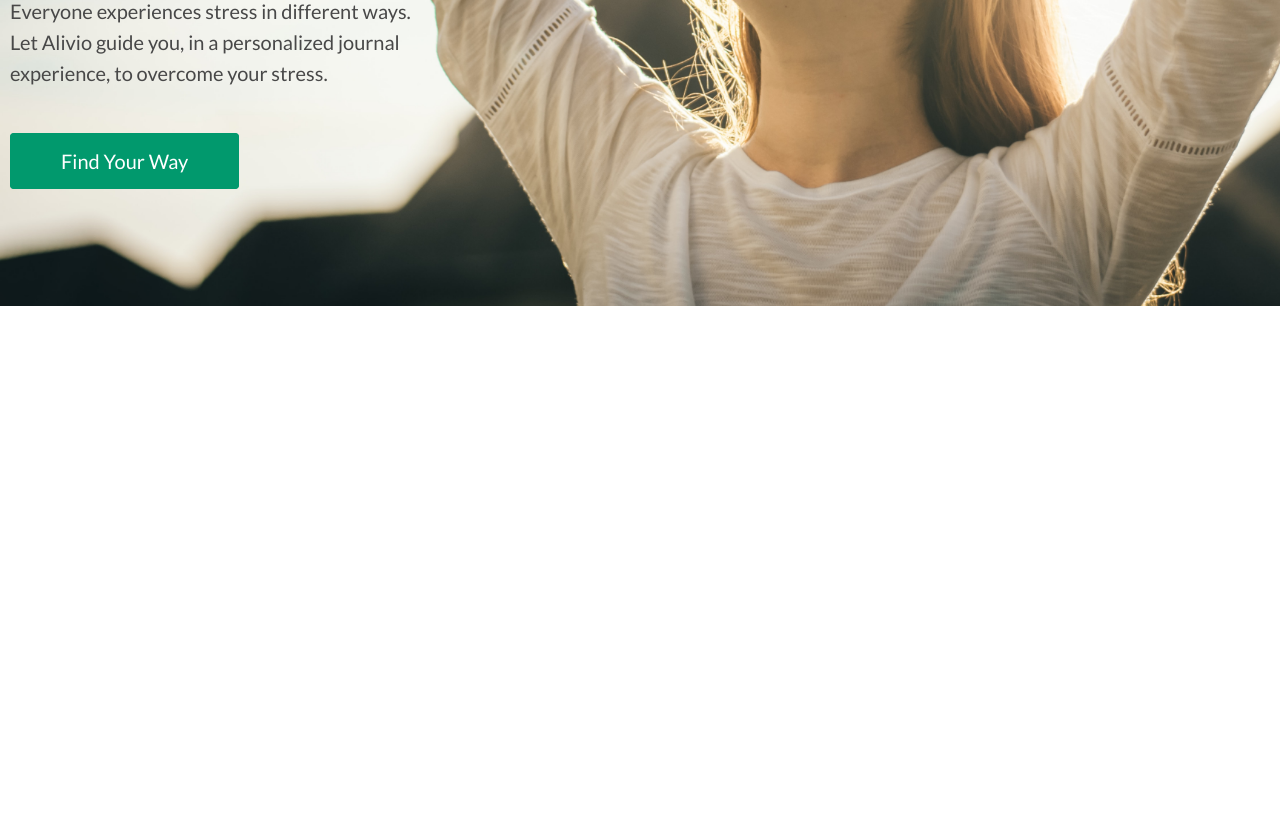
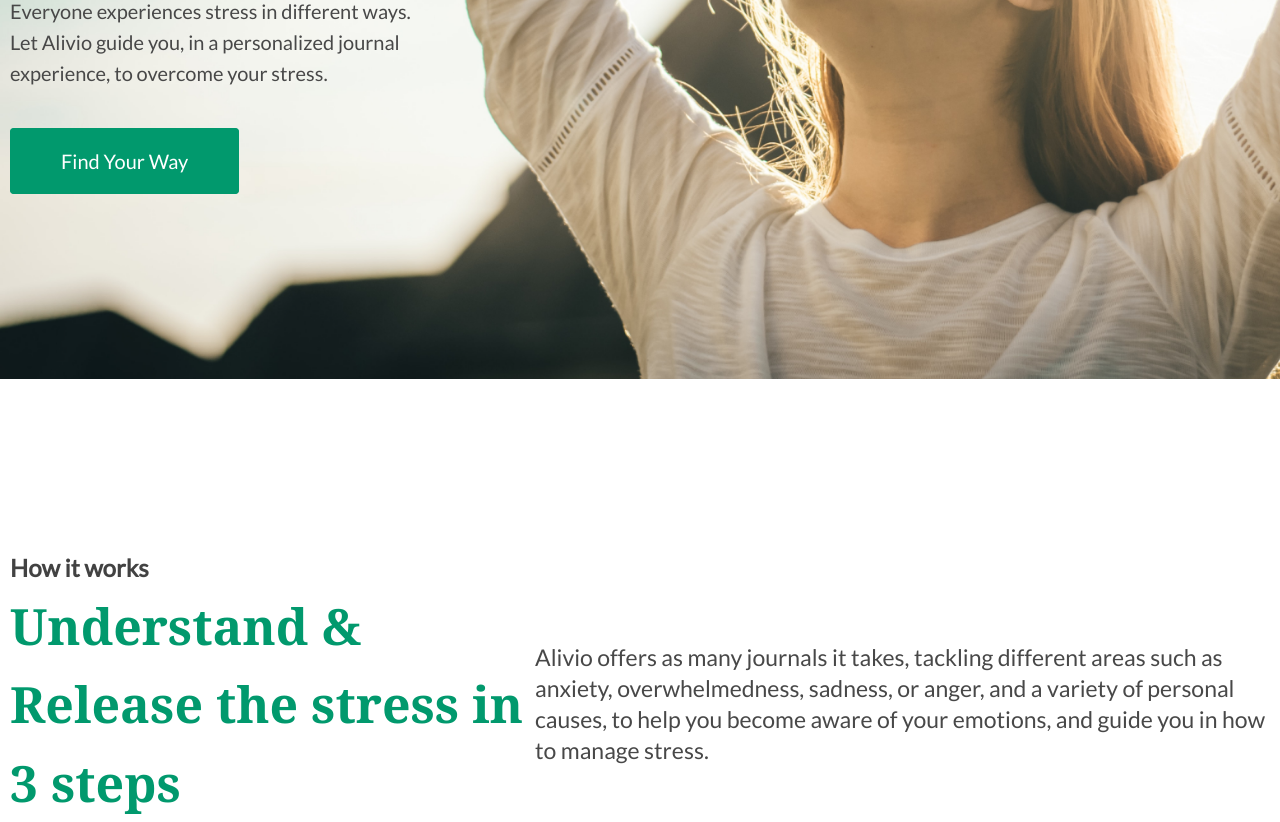
Before and after one commit to HardMove/Alivio, a plain HTML site: page index.html in a window 1280 px wide. Shown: the part 440-1262 px from the top of the page. Before the commit the page ends 883 px from the top, so only its background shows below. Drawn offline with Linux system fonts and the light colour scheme.

Commit message:
how it works added

```diff
--- a/index.html
+++ b/index.html
@@ -32,11 +32,25 @@
       <section class="bg-image">
          <div class="container">
             <h1>Be aware, Manage well.</h1>
-            <p class="main-text">
+            <p class="text">
                Everyone experiences stress in different ways.
                Let Alivio guide you, in a personalized journal experience, to overcome your stress.
             </p>
-            <a href="#" class="main-button">Find Your Way</a>
+            <a href="#" class="button">Find Your Way</a>
+         </div>
+      </section>
+
+      <section class="info">
+         <div class="container">
+            <p class="info__mini">How it works</p>
+            <div class="info__main">
+               <h2>Understand & Release the stress in 3 steps</h2>
+               <p class="text">
+                  Alivio offers as many journals it takes, tackling different areas such as anxiety, overwhelmedness,
+                  sadness, or anger, and a variety of personal causes, to help you become aware of your emotions, and
+                  guide you in how to manage stress.
+               </p>
+            </div>
          </div>
       </section>
    </main>
--- a/scss/style.scss
+++ b/scss/style.scss
@@ -68,11 +68,10 @@ body {
 }
 
 .bg-image {
-   display: block;
    height: 92vh;
    background-image: url(../img/bg.png);
    background-repeat: no-repeat;
-   background-size: 100%;
+   background-size: cover;
    margin-top: 83px;
 
    h1 {
@@ -87,13 +86,13 @@ body {
       color: #01996d;
    }
 
-   .main-text {
+   .text {
       max-width: 420px;
       padding-bottom: 60px;
    }
 }
 
-.main-text {
+.text {
    font-family: "Lato";
    font-style: normal;
    font-weight: 400;
@@ -102,7 +101,7 @@ body {
    color: #484848;
 }
 
-.main-button {
+.button {
    font-family: "Lato";
    font-style: normal;
    font-weight: 400;
@@ -113,5 +112,36 @@ body {
    background: #01996d;
    border: 1px solid #01996d;
    border-radius: 4px;
-   padding: 15px 50px;
+   padding: 20px 50px;
 }
+
+.info {
+   &__mini {
+      font-family: "Lato";
+      font-style: normal;
+      font-weight: 600;
+      font-size: 24px;
+      line-height: 157%;
+      color: #424242;
+      margin-top: 170px;
+   }
+   &__main {
+      display: flex;
+      justify-content: space-between;
+      align-items: center;
+   }
+   .text {
+      max-width: 735px;
+      font-size: 23px;
+   }
+}
+
+h2 {
+   font-family: "Georgia";
+   font-style: normal;
+   font-weight: 700;
+   font-size: 50px;
+   line-height: 157%;
+   color: #01996d;
+   max-width: 580px;
+}
```
Also changed, not shown: css/style.css.
